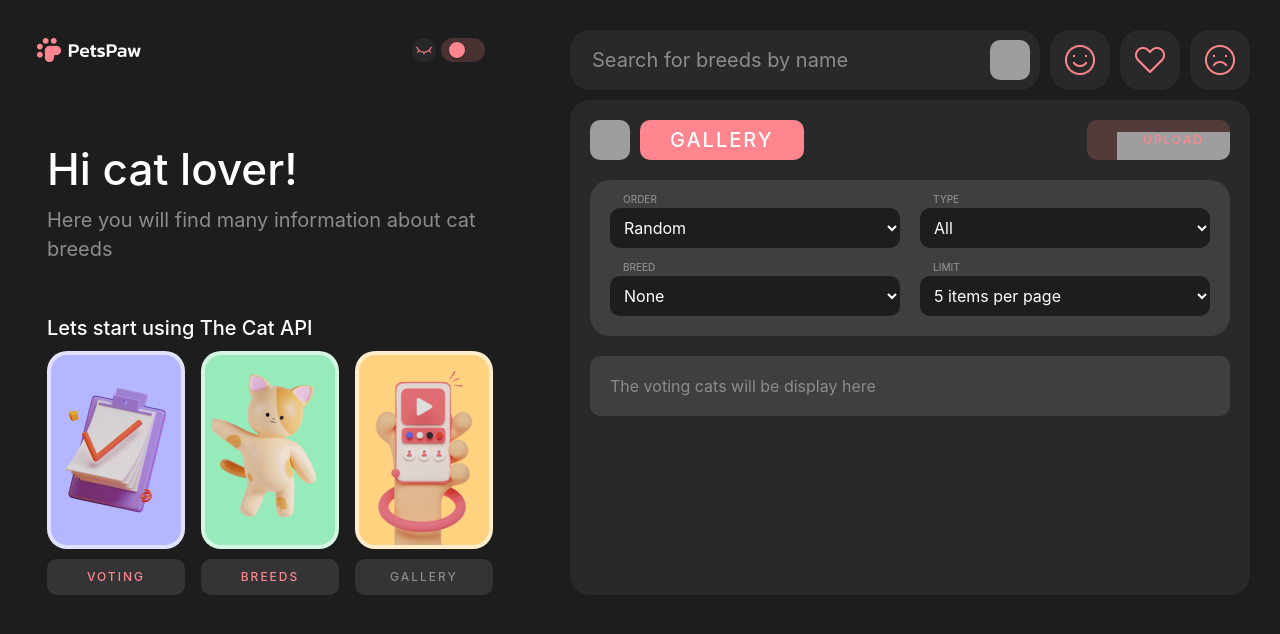
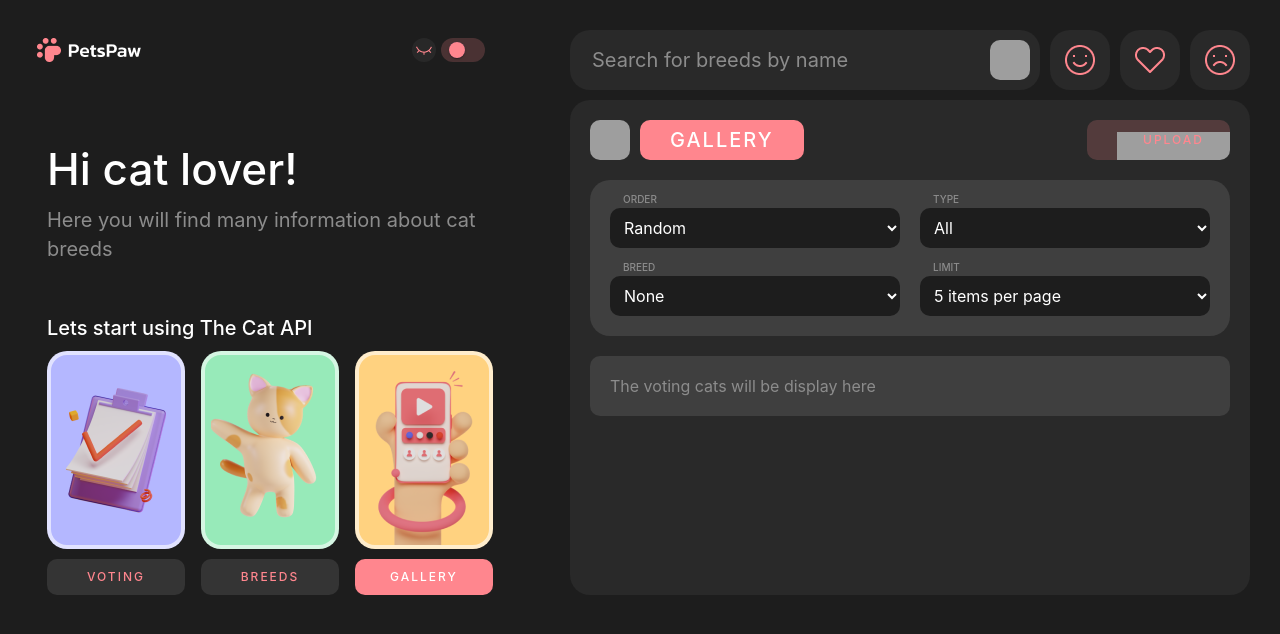
Before and after one commit to Oleksii-Kriuckov/cat-api-vite, a React (Vite) app: page /gallery in a window 1280 px wide. Shown: the top 634 px of the page. Built offline with nearby package versions, Linux system fonts and the light colour scheme; grey boxes are pictures that could not be loaded.

Commit message:
fix active link issue

```diff
--- a/src/Components/UI/Buttons/LinkButtons/LinkButton.tsx
+++ b/src/Components/UI/Buttons/LinkButtons/LinkButton.tsx
@@ -22,6 +22,7 @@ const LinkButton = (props: LinkButtonProps) => {
           ? "link_button light_background pink_hover"
           : "link_button dark_background pink_hover_dark"
       }
+      style={match ? { backgroundColor: "#ff868e" } : {}}
     >
       <img src={match ? props.srcActive : props.src} alt={props.alt} />
     </NavLink>
--- a/src/Components/UI/Buttons/LinkButtons/LinkButtonStyle.css
+++ b/src/Components/UI/Buttons/LinkButtons/LinkButtonStyle.css
@@ -7,11 +7,3 @@
   padding: 15px;
   cursor: pointer;
 }
-
-.active {
-  background: #ff868e;
-}
-
-.active:hover {
-  background: #ff868e;
-}
--- a/src/Components/UI/Cards/Card.tsx
+++ b/src/Components/UI/Cards/Card.tsx
@@ -1,5 +1,5 @@
 import { PropsWithChildren } from "react";
-import { NavLink } from "react-router-dom";
+import { NavLink, useMatch } from "react-router-dom";
 import { useRecoilValue } from "recoil";
 import { lightDark$ } from "../../../Recoil/atoms";
 import "./cardStyle.css";
@@ -12,6 +12,8 @@ type CardProps = PropsWithChildren<{
 }>;
 
 const Card = (props: CardProps) => {
+  const match = useMatch(props.link);
+
   const checked = useRecoilValue(lightDark$);
   return (
     <div>
@@ -28,6 +30,7 @@ const Card = (props: CardProps) => {
             ? "card_button light_background pink_hover"
             : "card_button dark_background01 pink_hover_dark"
         }
+        style={match ? { backgroundColor: "#ff868e" } : {}}
       >
         {props.children}
       </NavLink>
--- a/src/Components/UI/Cards/cardStyle.css
+++ b/src/Components/UI/Cards/cardStyle.css
@@ -27,12 +27,11 @@
 }
 
 .active {
-  background: #ff868e;
-  color: #8c8c8c;
+  color: #fff;
 }
 .active:hover {
-  background: #ff868e;
-  color: #8c8c8c;
+  color: #fff;
+  cursor: context-menu;
 }
 
 img {
--- a/src/Components/UI/Cards/cardStyle.scss
+++ b/src/Components/UI/Cards/cardStyle.scss
@@ -27,11 +27,10 @@
 }
 
 .active {
-  background: #ff868e;
-  color: #8c8c8c;
+  color: #fff;
   &:hover {
-    background: #ff868e;
-    color: #8c8c8c;
+    color: #fff;
+    cursor: context-menu;
   }
 }
 
```
